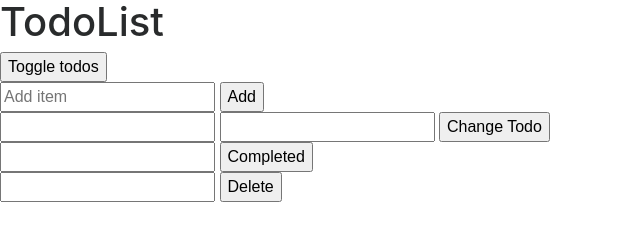
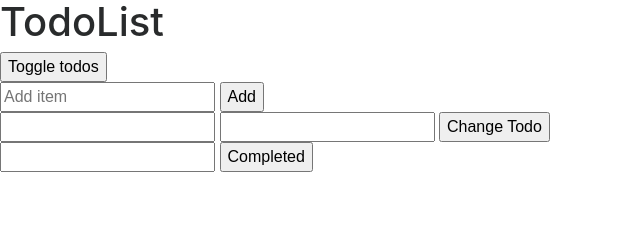
Before and after one commit to qkoots/todoApp, a website: page index.html in a window 1280 px wide. Shown: the whole page, without its empty margins (0-640 px from the left). Drawn offline with nearby package versions, Linux system fonts and the light colour scheme.

Commit message:
The delete button and the delete input(text) has been removed. Buttons are now created dynamically by the app

```diff
--- a/index.html
+++ b/index.html
@@ -32,11 +32,6 @@
             <button onclick="handlers.toggleCompleted()">Completed</button>
         </div>
 
-        <div>
-            <input type="number" id="deleteTodoPositionInput">
-            <button onclick="handlers.deleteTodo()">Delete</button>
-        </div>
-
         <ul>
         </ul>
 
```
